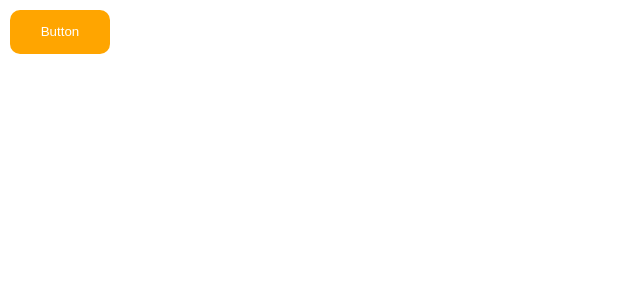
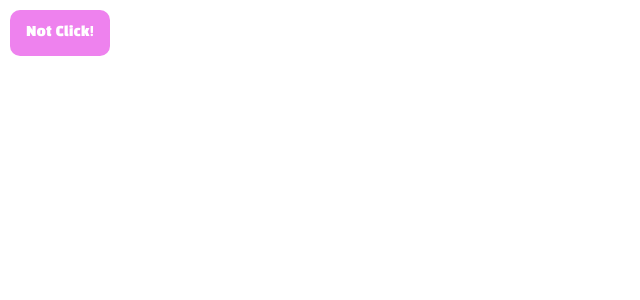
Before and after one commit to Suhyxn/ReactLiveStudy, a React (Create React App) app: page / in a window 1280 px wide. Shown: the top 300 px of the page, without its empty margins (0-640 px from the left). Built offline with nearby package versions, Linux system fonts and the light colour scheme.

Commit message:
React globalStyle을 이용한 폰트 추가 및 useState 활용하

```diff
--- a/src/App.js
+++ b/src/App.js
@@ -1,11 +1,13 @@
 import { ThemeProvider } from 'styled-components'
 import Button from './components/Button'
 import theme from './styles/theme'
+import GlobalStyle from './styles/globalStyle'
 
 function App() {
   return (
     <div>
       <ThemeProvider theme={theme}>
+        <GlobalStyle />
         <Button />
       </ThemeProvider>
     </div>
--- a/src/components/Button/index.jsx
+++ b/src/components/Button/index.jsx
@@ -1,10 +1,12 @@
-import React from 'react'
+import React, { useState } from 'react'
 import * as S from './style'
 
 function Button() {
+  const [isClicked, setIsClicked] = useState(false)
+
   return (
-    <S.Button isClicked={true}>
-      <p>Button</p>
+    <S.Button isClicked={isClicked} onClick={() => setIsClicked(!isClicked)}>
+      {isClicked ? <p>Click!</p> : <p>Not Click!</p>}
     </S.Button>
   )
 }
--- a/src/components/Button/style.js
+++ b/src/components/Button/style.js
@@ -15,7 +15,7 @@ export const Button = styled.button`
 
   ${({ theme }) => theme.common.flexCenter}
 
-  background-color: ${({ theme }) => theme.palette.orange};
+  background-color: ${({ isClicked }) => (isClicked ? 'orange' : 'violet')};
   border-radius: 10px;
   color: white;
   width: 100px;
@@ -26,6 +26,7 @@ export const Button = styled.button`
     opacity: 0.5;
   }
   cursor: pointer;
+  font-family: 'BlackHanSans';
 
   animation-name: ${fadeIn};
   animation-duration: 1s;
--- /dev/null
+++ b/src/styles/globalStyle.js
@@ -0,0 +1,10 @@
+import { createGlobalStyle } from 'styled-components'
+import BlackHanSans from '../assets/fonts/BlackHanSans-Regular.ttf'
+
+export default createGlobalStyle`
+  @font-face {
+    font-family: 'BlackHanSans';
+    src: url(${BlackHanSans}) format('truetype');
+  }
+`
+// src: format은 확장자 명에 따라서 다르게 작성한다
```
Also changed, not shown: src/assets/fonts/BlackHanSans-Regular.ttf (added).
